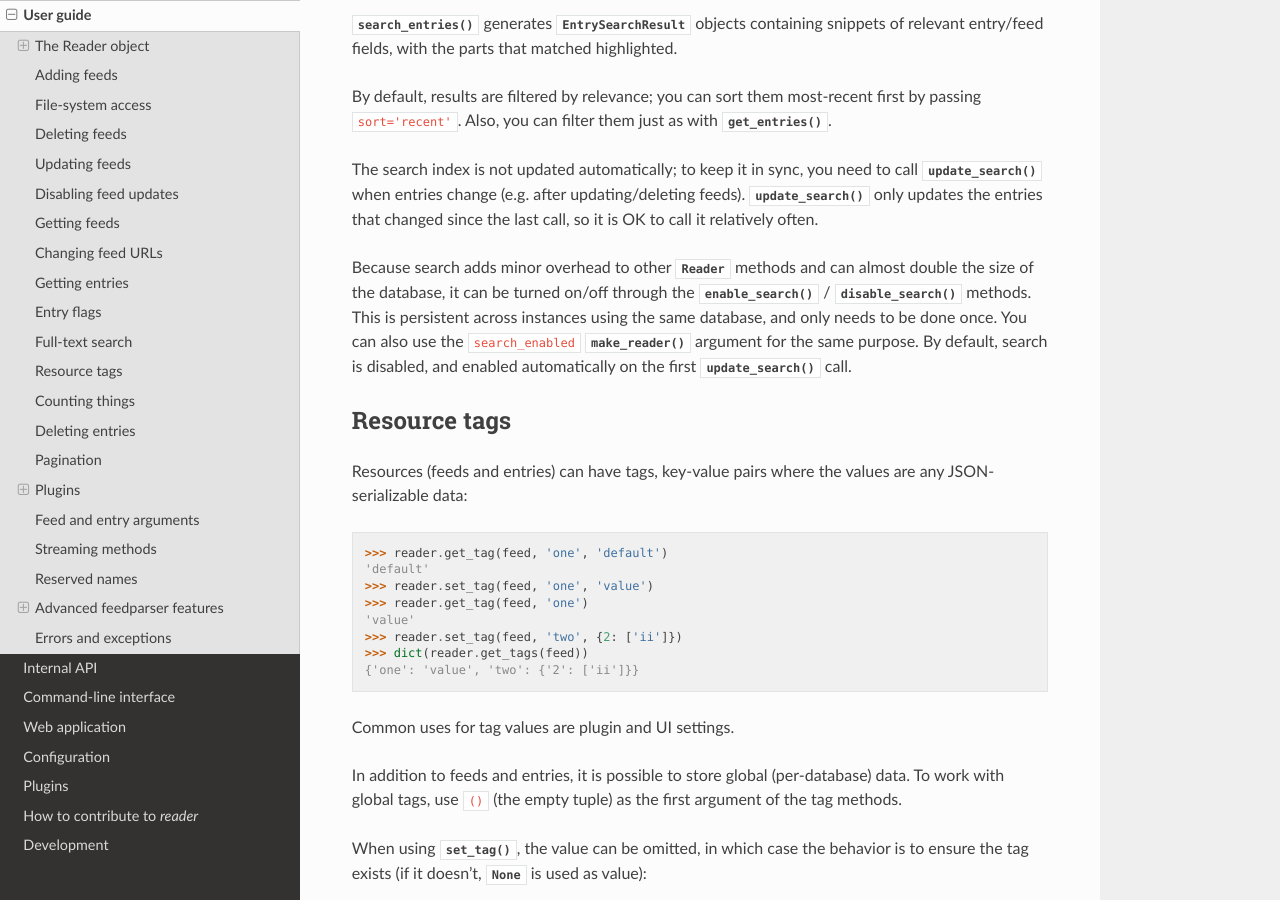
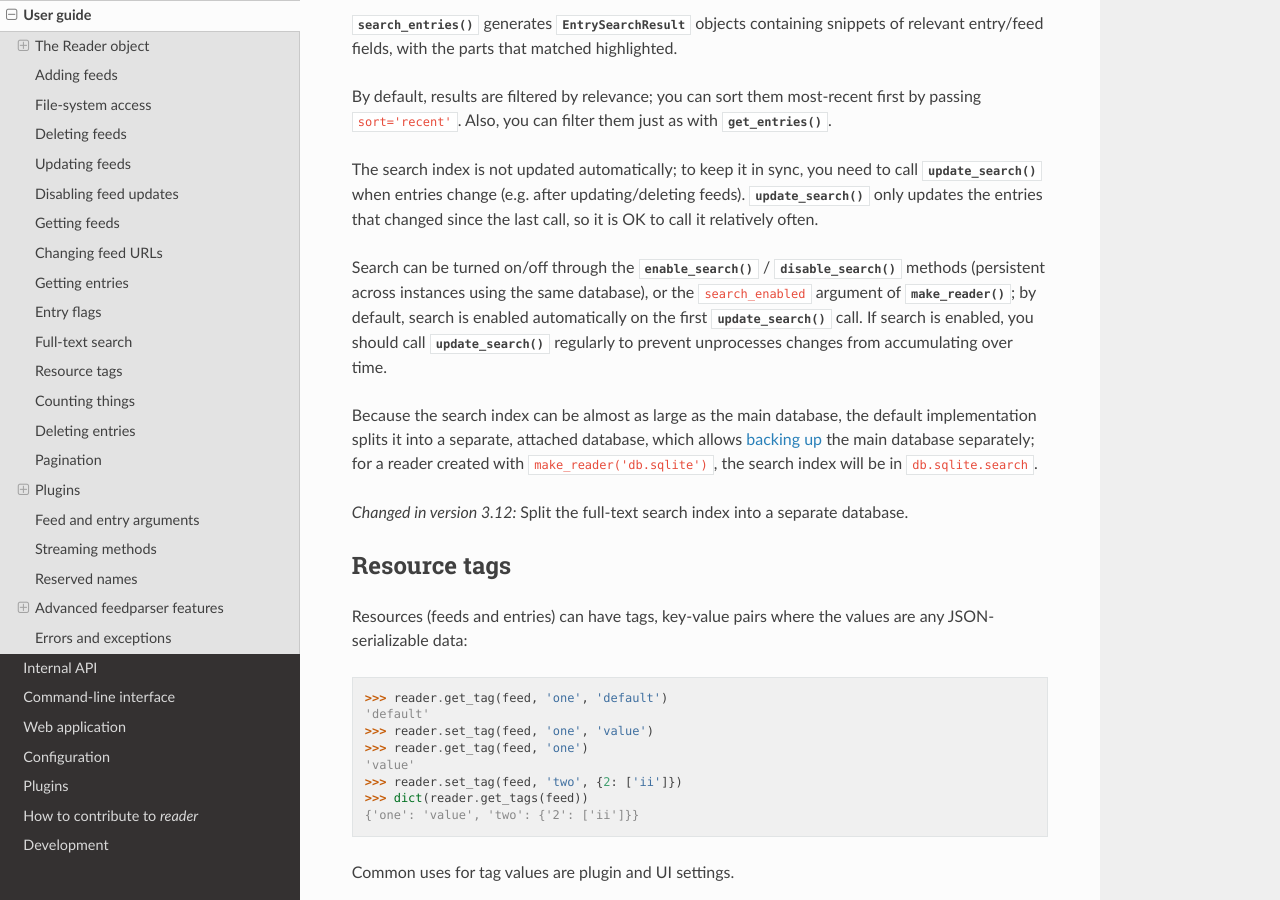
Before and after one commit to Alcides1123/reader, a Sphinx documentation site: the page built from docs/guide.rst, in a window 1280 px wide and 900 px high, scrolled down 7396 px. Built offline with Sphinx 7.4.7 and the Read the Docs theme 2.0.0, drawn with Linux system fonts in a browser that asks for light colours; pages that are not in the unit, such as notebooks, are missing from menus.

Commit message:
Documentation touch-ups for #323.

```diff
--- a/CHANGES.rst
+++ b/CHANGES.rst
@@ -25,6 +25,7 @@ Unreleased
 * Add an internal :ref:`change tracking API <changes>`
   to formalize how search keeps in sync with storage.
   (:issue:`323`)
+* Refactor storage internals. (:issue:`323`)
 
 
 Version 3.11
--- a/docs/dev.rst
+++ b/docs/dev.rst
@@ -467,6 +466,9 @@ From the initial issue:
 
 Enabling search by default, and alternative search APIs: :issue:`252`.
 
+Change tracking API: :issue:`323#issuecomment-1930756417`, model validated in
+`this gist <https://gist.github.com/lemon24/558955ad82ba2e4f50c0184c630c668c>`_.
+
 External resources:
 
 * Comprehensive, although a bit old (2017): `What every software engineer should know about search <https://medium.com/startup-grind/what-every-software-engineer-should-know-about-search-27d1df99f80d>`_ (`full version <http://webcache.googleusercontent.com/search?q=cache:https://medium.com/startup-grind/what-every-software-engineer-should-know-about-search-27d1df99f80d&sca_esv=570067020&prmd=ivn&strip=1&vwsrc=0>`_)
--- a/docs/guide.rst
+++ b/docs/guide.rst
@@ -439,16 +441,27 @@ the entries that changed since the last call,
 so it is OK to call it relatively often.
 
 
-Because search adds  minor overhead to other :class:`Reader` methods
-and can almost double the size of the database,
-it can be turned on/off through the
-:meth:`~Reader.enable_search()` / :meth:`~Reader.disable_search()` methods.
-This is persistent across instances using the same database,
-and only needs to be done once.
-You can also use the ``search_enabled`` :func:`make_reader` argument
-for the same purpose.
-By default, search is disabled,
-and enabled automatically on the first :meth:`~Reader.update_search()` call.
+Search can be turned on/off through the
+:meth:`~Reader.enable_search()` / :meth:`~Reader.disable_search()` methods
+(persistent across instances using the same database),
+or the ``search_enabled`` argument of :func:`make_reader`;
+by default, search is enabled automatically
+on the first :meth:`~Reader.update_search()` call.
+If search is enabled,
+you should call :meth:`~Reader.update_search()` regularly
+to prevent unprocesses changes from accumulating over time.
+
+
+Because the search index can be almost as large as the main database,
+the default implementation splits it into a separate, attached database,
+which allows :ref:`backing up <backups>` the main database separately;
+for a reader created with ``make_reader('db.sqlite')``,
+the search index will be in ``db.sqlite.search``.
+
+
+.. versionchanged:: 3.12
+    Split the full-text search index into a separate database.
+
 
 
 
```
Also changed, not shown: other parts of docs/dev.rst (+0 -1 lines), other parts of docs/guide.rst (+2 -0 lines), 1 other file.
